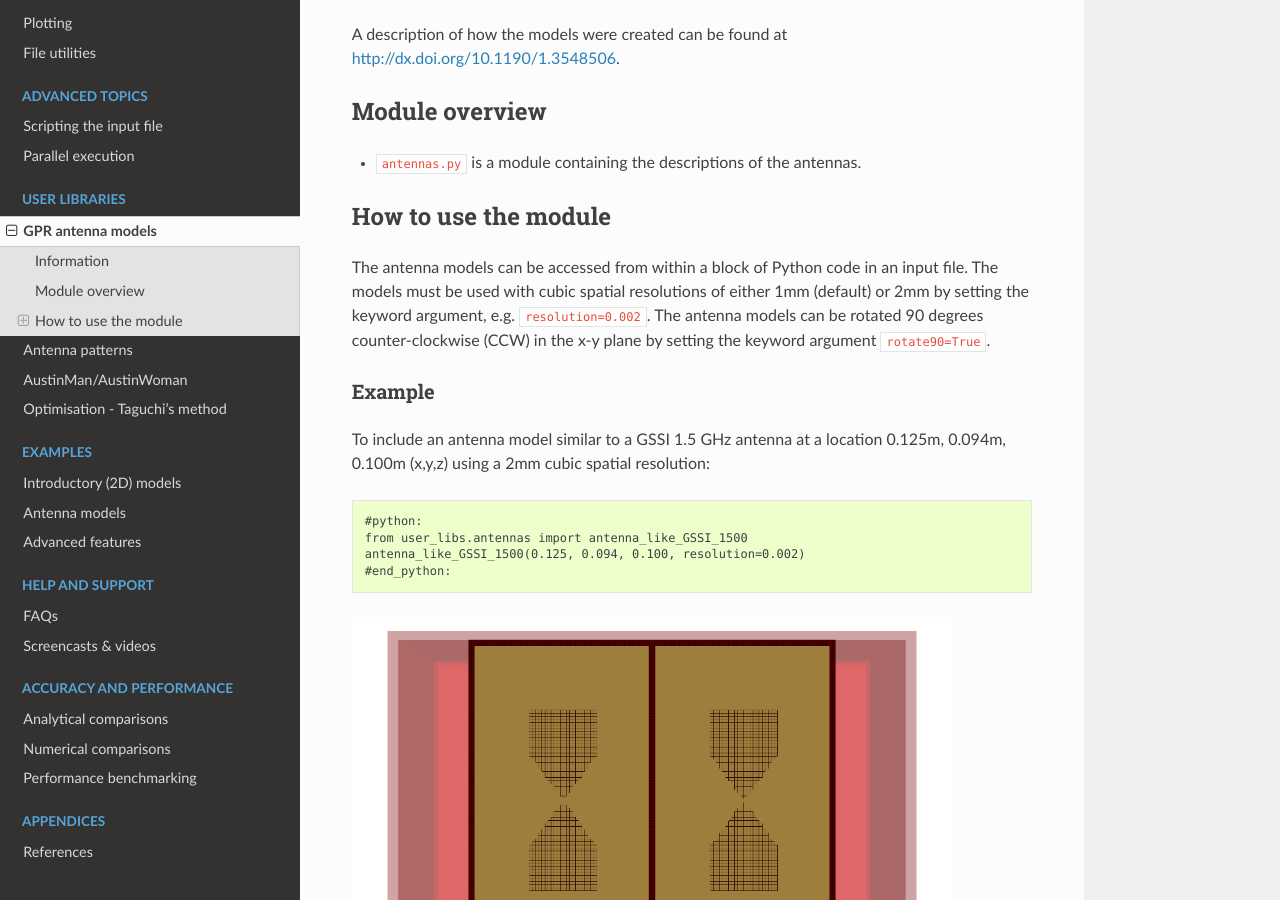
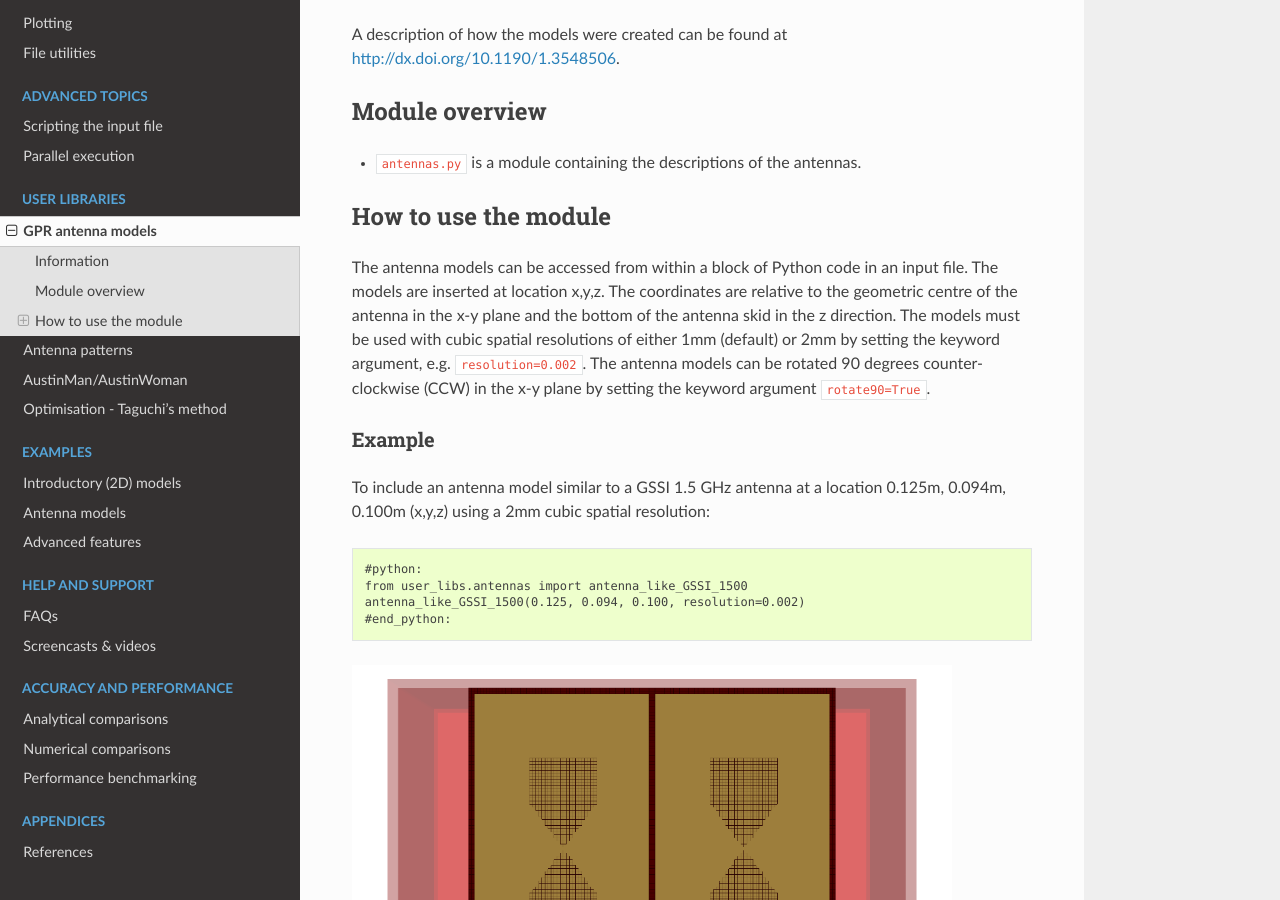
Before and after one commit to gprMax/gprMax, a Sphinx documentation site: the page built from docs/source/user_libs_antennas.rst, in a window 1280 px wide and 900 px high, scrolled down 649 px. Built offline with Sphinx 7.4.7 and the Read the Docs theme 2.0.0, drawn with Linux system fonts in a browser that asks for light colours.

Commit message:
Updated to include description of of where x,y,z coordinates for inserting an antenna model refer to.

```diff
--- a/docs/source/user_libs_antennas.rst
+++ b/docs/source/user_libs_antennas.rst
@@ -29,7 +29,7 @@ Module overview
 How to use the module
 =====================
 
-The antenna models can be accessed from within a block of Python code in an input file. The models must be used with cubic spatial resolutions of either 1mm (default) or 2mm by setting the keyword argument, e.g. ``resolution=0.002``. The antenna models can be rotated 90 degrees counter-clockwise (CCW) in the x-y plane by setting the keyword argument ``rotate90=True``.
+The antenna models can be accessed from within a block of Python code in an input file. The models are inserted at location x,y,z. The coordinates are relative to the geometric centre of the antenna in the x-y plane and the bottom of the antenna skid in the z direction. The models must be used with cubic spatial resolutions of either 1mm (default) or 2mm by setting the keyword argument, e.g. ``resolution=0.002``. The antenna models can be rotated 90 degrees counter-clockwise (CCW) in the x-y plane by setting the keyword argument ``rotate90=True``.
 
 Example
 -------
```
